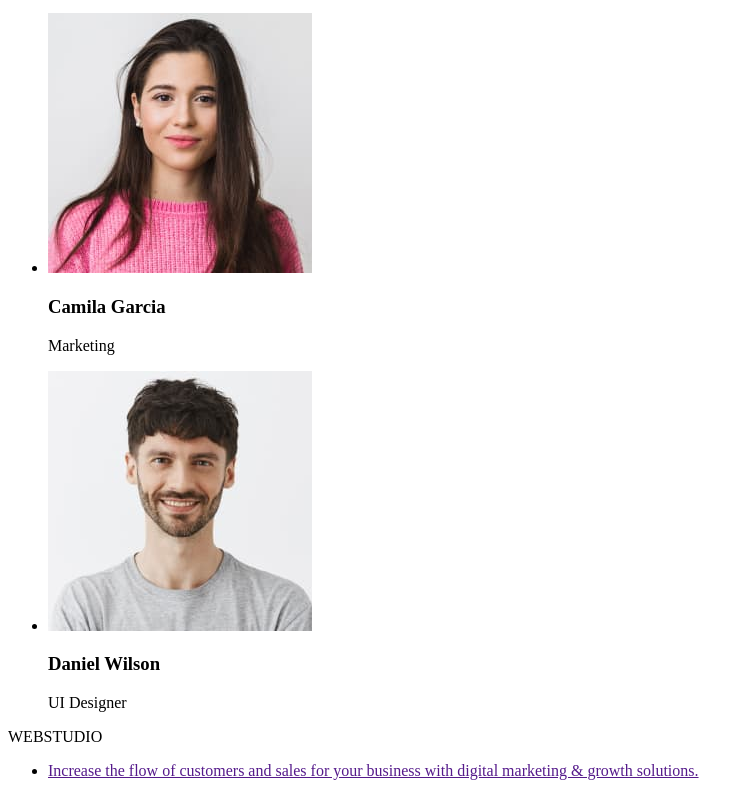
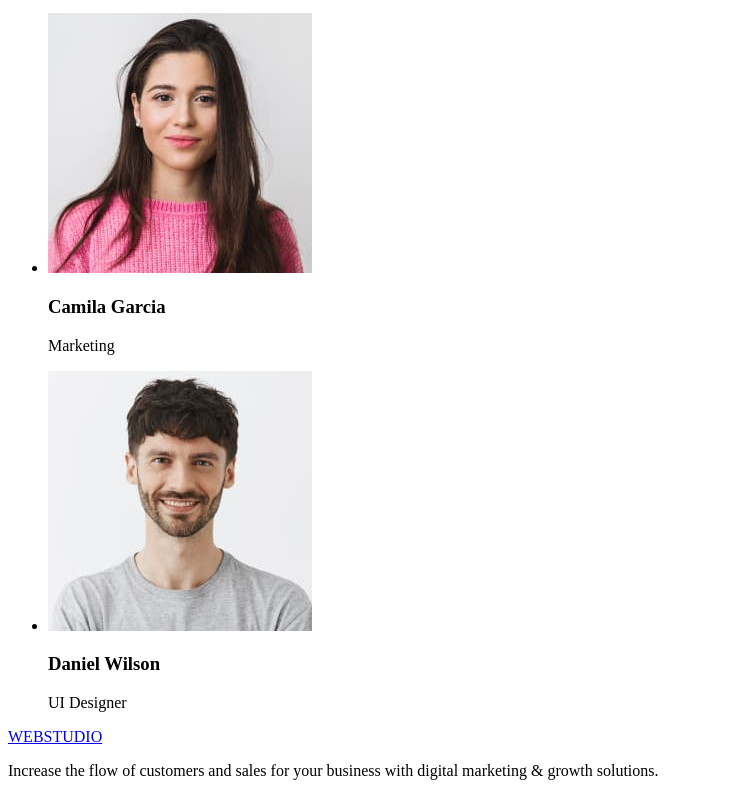
Before and after one commit to YuriiBukovskyi/goit-markup-hw-01, a plain HTML site: page index.html in a window 1280 px wide. Shown: the part 1314-2110 px from the top of the page, without its empty margins (0-749 px from the left). Drawn offline with Linux system fonts and the light colour scheme.

Commit message:
finish markup

```diff
--- a/index.html
+++ b/index.html
@@ -8,7 +8,7 @@
   <body>
     <header>
       <nav>
-        <a href="">WEBSTUDIO</a>
+        <a href="./index.html">WEBSTUDIO</a>
         <ul>
           <li>
             <a href="">Studio</a>
@@ -36,6 +36,7 @@
         <button type="button">Order Service</button>
       </section>
       <section>
+        <h2 hidden>Features</h2>
         <ul>
           <li>
             <h3>Strategy</h3>
@@ -114,15 +115,11 @@
       </section>
     </main>
     <footer>
-      <p>WEBSTUDIO</p>
-      <ul>
-        <li>
-          <a href=""
-            >Increase the flow of customers and sales for your business with
-            digital marketing & growth solutions.</a
-          >
-        </li>
-      </ul>
+      <a href="./index.html">WEBSTUDIO</a>
+      <p>
+        Increase the flow of customers and sales for your business with digital
+        marketing & growth solutions.
+      </p>
     </footer>
   </body>
 </html>
```
